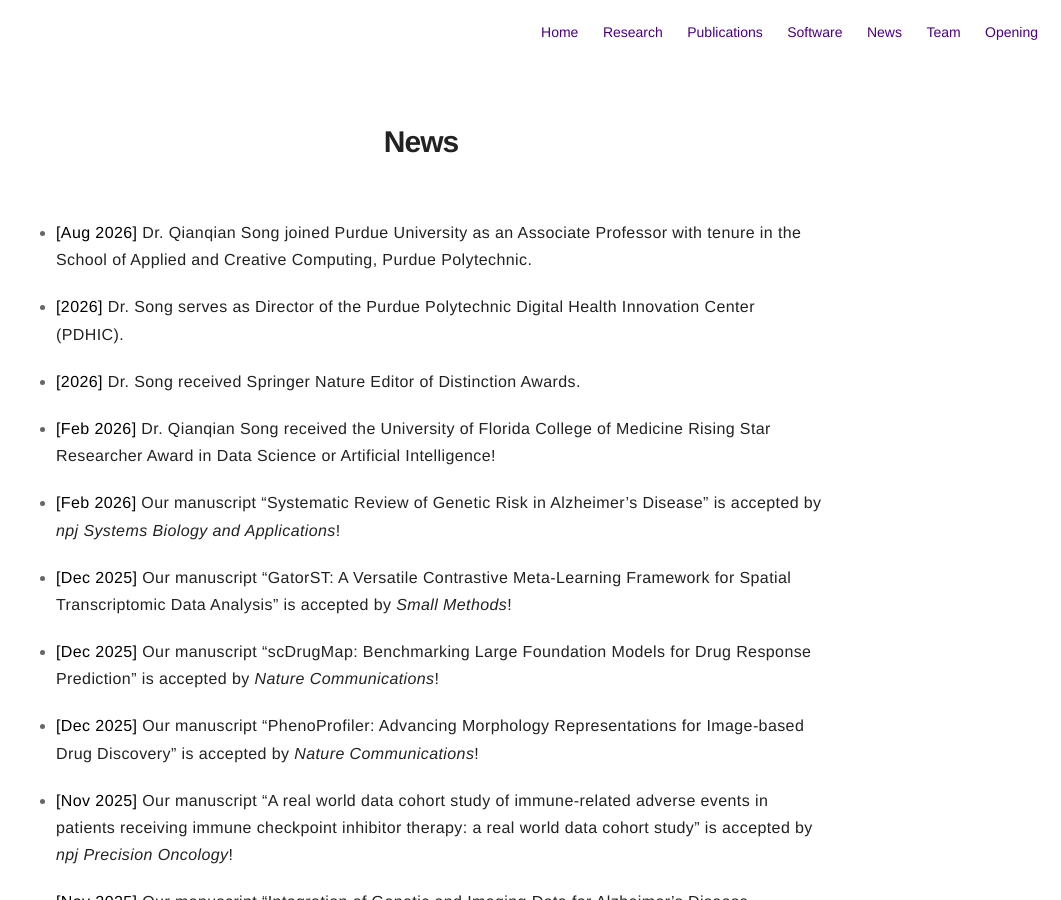
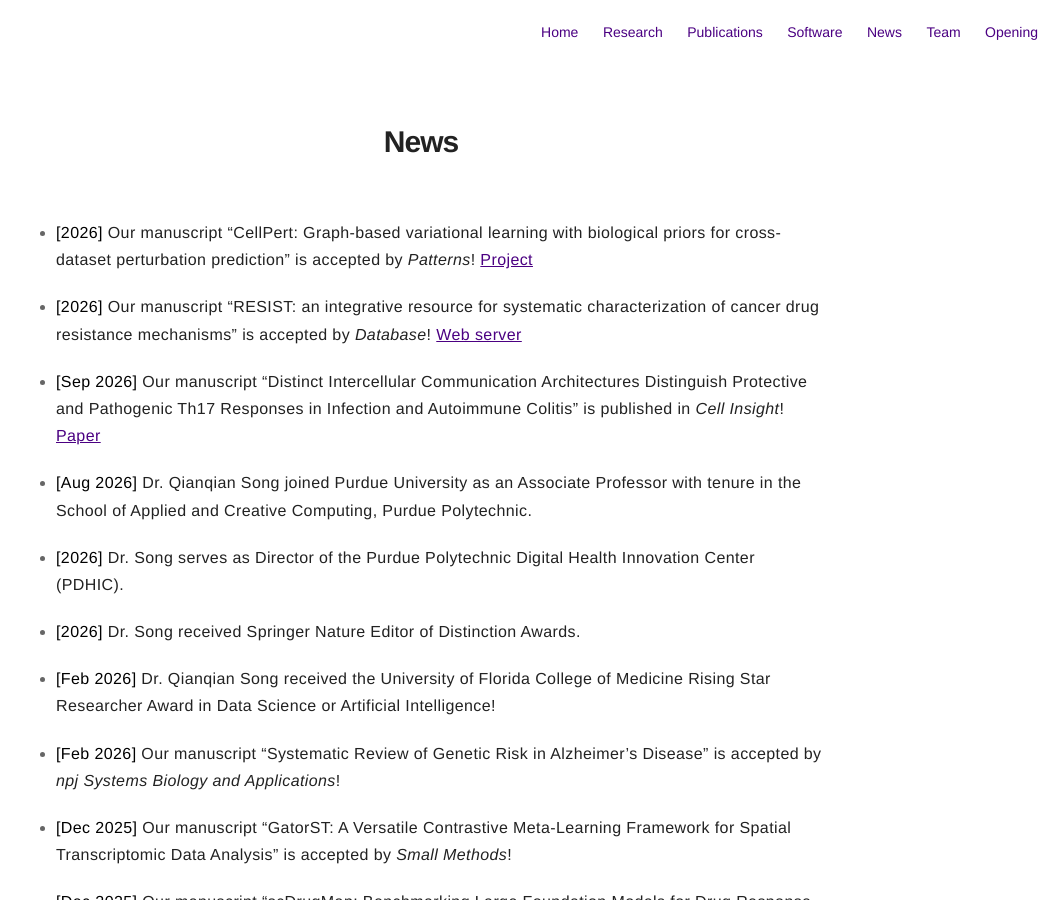
Before and after one commit to QSong-github/SongLab, a Jekyll site: the page built from pages/news.md, in a window 1280 px wide and 900 px high. Shown: the whole window, without its empty margins (219-1280 px from the left). Built offline with Jekyll 4.4.1, drawn with Linux system fonts in a browser that asks for light colours.

Commit message:
Add CellPert, RESIST, and Cell Insight paper news

```diff
--- a/pages/news.md
+++ b/pages/news.md
@@ -3,6 +3,12 @@
 layout: page
 ---
 # News
+
+* **[2026]** Our manuscript “CellPert: Graph-based variational learning with biological priors for cross-dataset perturbation prediction” is accepted by _Patterns_! [Project](https://github.com/QSong-github/CellPert)
+
+* **[2026]** Our manuscript “RESIST: an integrative resource for systematic characterization of cancer drug resistance mechanisms” is accepted by _Database_! [Web server](https://resist.website/)
+
+* **[Sep 2026]** Our manuscript “Distinct Intercellular Communication Architectures Distinguish Protective and Pathogenic Th17 Responses in Infection and Autoimmune Colitis” is published in _Cell Insight_! [Paper](https://doi.org/10.1016/j.cellin.2026.100366)
 
 * **[Aug 2026]** Dr. Qianqian Song joined Purdue University as an Associate Professor with tenure in the School of Applied and Creative Computing, Purdue Polytechnic.
 
```
